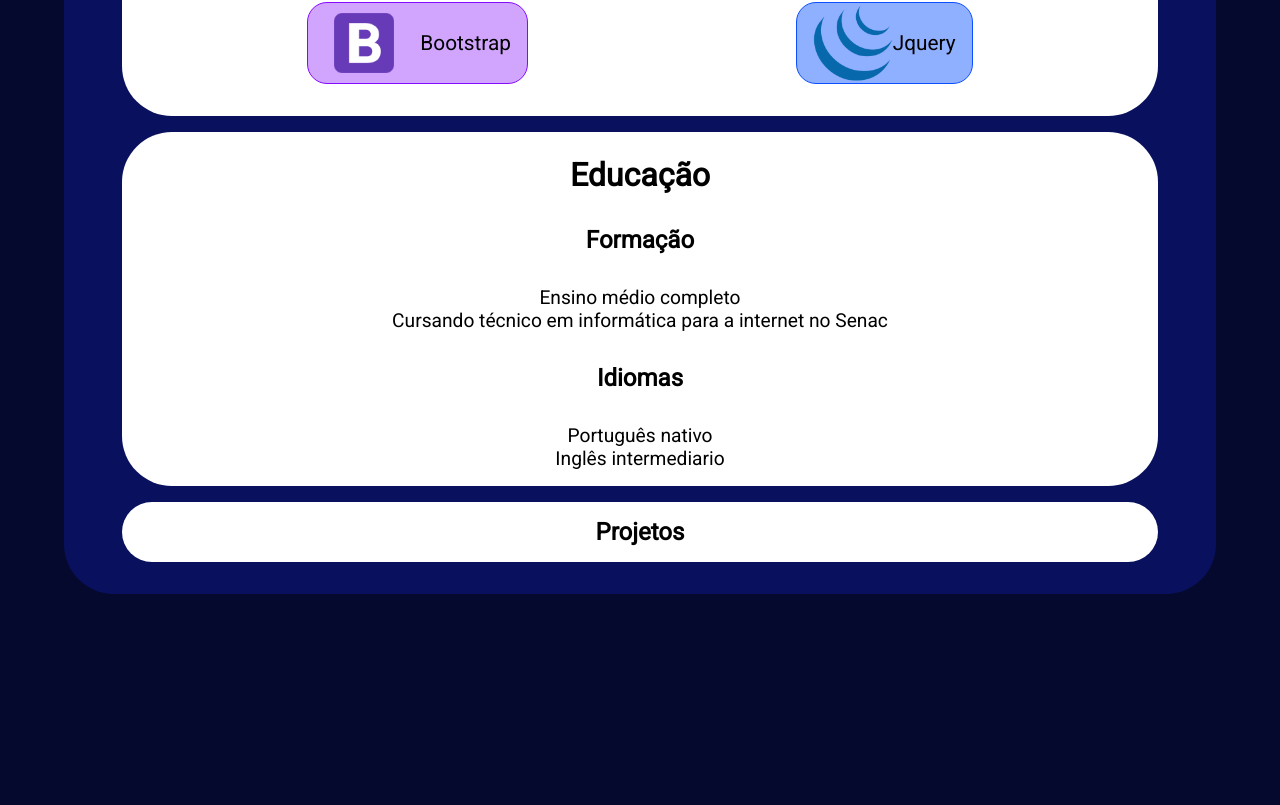
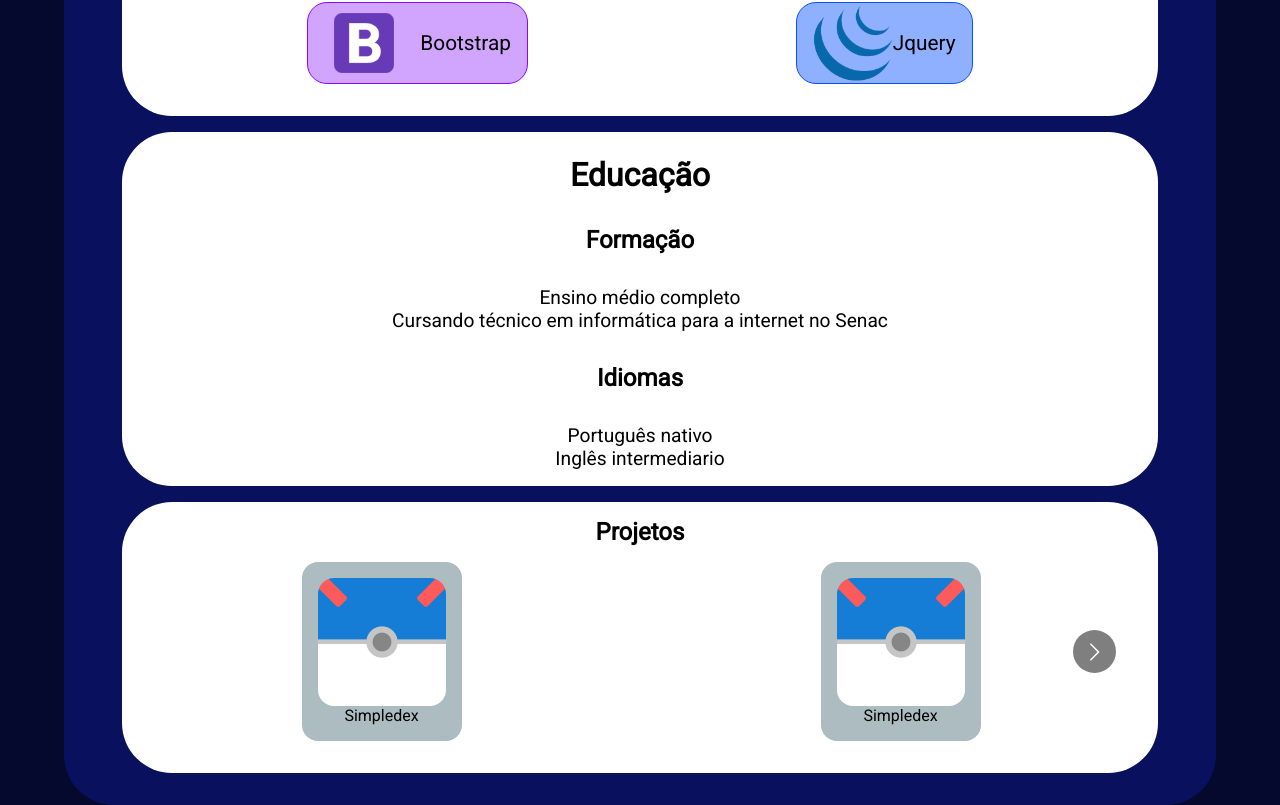
Before and after one commit to Alex-Ferreira-Santos/portifolio, a React (Create React App) app: page / in a window 1280 px wide. Shown: the part 1291-2096 px from the top of the page. Before the commit the page ends 1885 px from the top, so only its background shows below. Built offline with nearby package versions, Linux system fonts and the light colour scheme.

Commit message:
adding carousel

```diff
--- a/package.json
+++ b/package.json
@@ -8,6 +8,7 @@
     "@testing-library/user-event": "^12.1.10",
     "react": "^17.0.1",
     "react-dom": "^17.0.1",
+    "react-multi-carousel": "^2.6.2",
     "react-scripts": "4.0.3",
     "web-vitals": "^1.0.1"
   },
--- a/src/pages/main.jsx
+++ b/src/pages/main.jsx
@@ -1,6 +1,29 @@
 import React from 'react';
 import styles from '../styles/pages/main.module.css'
 import Stack from '../components/stack'
+import icon from '../img/iconSquare.png'
+import reactNative from '../img/reactNative.png'
+import Carousel from 'react-multi-carousel';
+import 'react-multi-carousel/lib/styles.css';
+
+const responsive = {
+    superLargeDesktop: {
+      breakpoint: { max: 4000, min: 3000 },
+      items: 5
+    },
+    desktop: {
+      breakpoint: { max: 3000, min: 1024 },
+      items: 4
+    },
+    tablet: {
+      breakpoint: { max: 1024, min: 464 },
+      items: 2
+    },
+    mobile: {
+      breakpoint: { max: 464, min: 0 },
+      items: 1
+    }
+};
 
 function Main(){
     return(
@@ -45,6 +68,37 @@ function Main(){
             </section>
             <section className={styles.section}>
                 <h1>Projetos</h1>
+                <div className={styles.carousel}>
+                    <Carousel responsive={responsive}>
+
+                            <div className={styles.item}>
+                                <a href="" className={styles.project}>
+                                    <img src={icon} alt="react" className={styles.itemImage}/>
+                                    <p>Simpledex</p>
+                                </a>
+                            </div>
+
+
+                        <div className={styles.item}>
+                            <a href="" className={styles.project}>
+                            <img src={icon} alt="react" className={styles.itemImage}/>
+                            <p>Simpledex</p>
+                            </a>
+                        </div>
+                        <div className={styles.item}>
+                        <a href="" className={styles.project}>
+                            <img src={icon} alt="react" className={styles.itemImage}/>
+                            <p>Simpledex</p>
+                            </a>
+                        </div>
+                        <div className={styles.item}>
+                            <a href="" className={styles.project}>
+                            <img src={icon} alt="react" className={styles.itemImage}/>
+                            <p>Simpledex</p>
+                            </a>
+                        </div>
+                    </Carousel>
+                </div>
             </section>
         </main>
         </div>
--- a/src/styles/pages/main.module.css
+++ b/src/styles/pages/main.module.css
@@ -223,6 +223,31 @@
     font-size: 1.2rem;
 }
 
+.item{
+    background-color: #ACBCC1;
+    width: 10rem;
+    margin: auto;
+    border-radius: 1rem;
+}
+
+.itemImage{
+    width: 8rem;
+    border-radius: 1rem;
+}
+
+.carousel{
+    margin-top: 1rem;
+    margin-bottom: 1rem;
+}
+
+.project{
+    display: flex;
+    flex:1;
+    flex-direction: column;
+    padding: 1rem;
+    border-radius: 1rem;
+}
+
 @media (max-width: 820px){
     .name{
         font-size: 2.4rem
```
Also changed, not shown: src/img/iconSquare.png (added), 1 other file (tests, documents, lock files or other folders).
